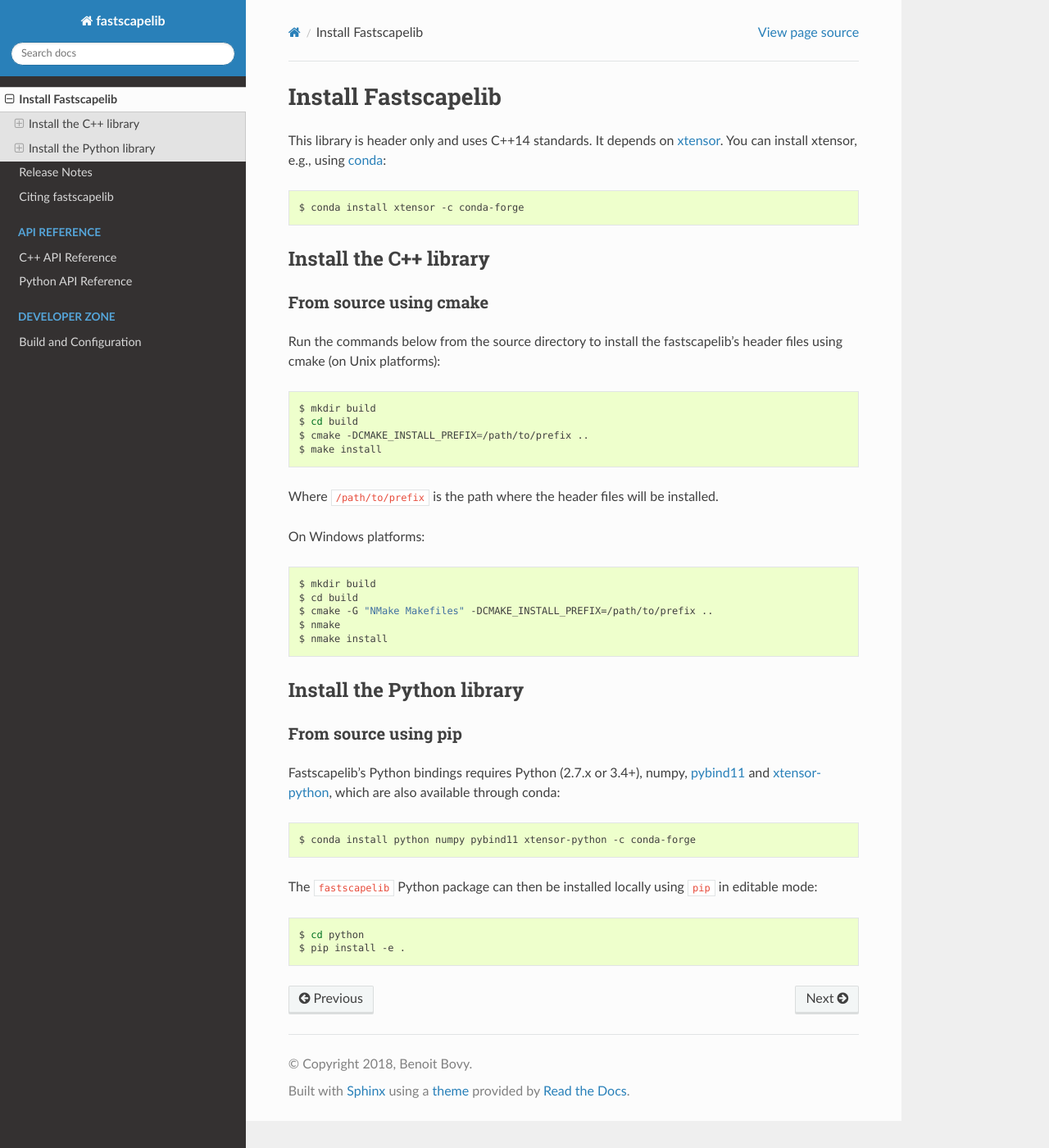
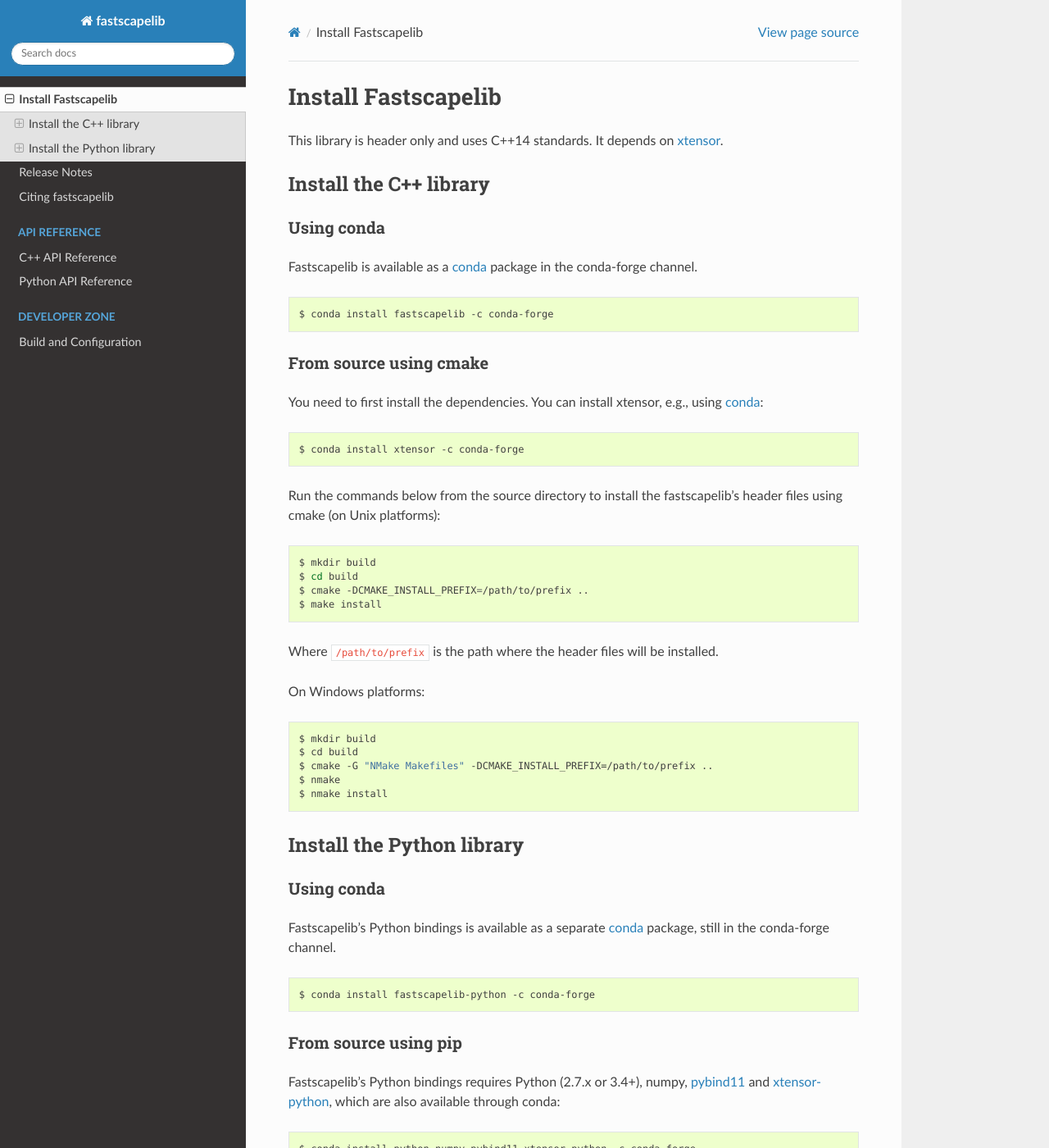
Before and after one commit to fastscape-lem/fastscapelib, a Sphinx documentation site: the page built from doc/source/install.rst, in a window 1280 px wide and 1400 px high. Shown: the whole window at 82% size. Built offline with Sphinx 7.4.7 and the Read the Docs theme 2.0.0, drawn with Linux system fonts in a browser that asks for light colours.

Commit message:
doc: add instruction for installation using conda

```diff
--- a/doc/source/install.rst
+++ b/doc/source/install.rst
@@ -4,17 +4,33 @@
 ====================
 
 This library is header only and uses C++14 standards. It depends on
-xtensor_. You can install xtensor, e.g., using conda_:
+xtensor_.
+
+.. _xtensor: https://github.com/QuantStack/xtensor
+
+Install the C++ library
+-----------------------
+
+Using conda
+~~~~~~~~~~~
+
+Fastscapelib is available as a conda_ package in the conda-forge channel.
+
+.. code-block:: bash
+
+   $ conda install fastscapelib -c conda-forge
+
+.. _conda: https://conda.io/docs/
+
+From source using cmake
+~~~~~~~~~~~~~~~~~~~~~~~
+
+You need to first install the dependencies. You can install xtensor,
+e.g., using conda_:
 
 .. code-block:: bash
 
   $ conda install xtensor -c conda-forge
-
-Install the C++ library
------------------------
-
-From source using cmake
-~~~~~~~~~~~~~~~~~~~~~~~
 
 Run the commands below from the source directory to install the
 fastscapelib's header files using cmake (on Unix platforms):
@@ -39,11 +55,18 @@
   $ nmake
   $ nmake install
 
-.. _xtensor: https://github.com/QuantStack/xtensor
-.. _conda: https://conda.io/docs/
-
 Install the Python library
 --------------------------
+
+Using conda
+~~~~~~~~~~~
+
+Fastscapelib's Python bindings is available as a separate conda_
+package, still in the conda-forge channel.
+
+.. code-block:: bash
+
+   $ conda install fastscapelib-python -c conda-forge
 
 From source using pip
 ~~~~~~~~~~~~~~~~~~~~~
```
